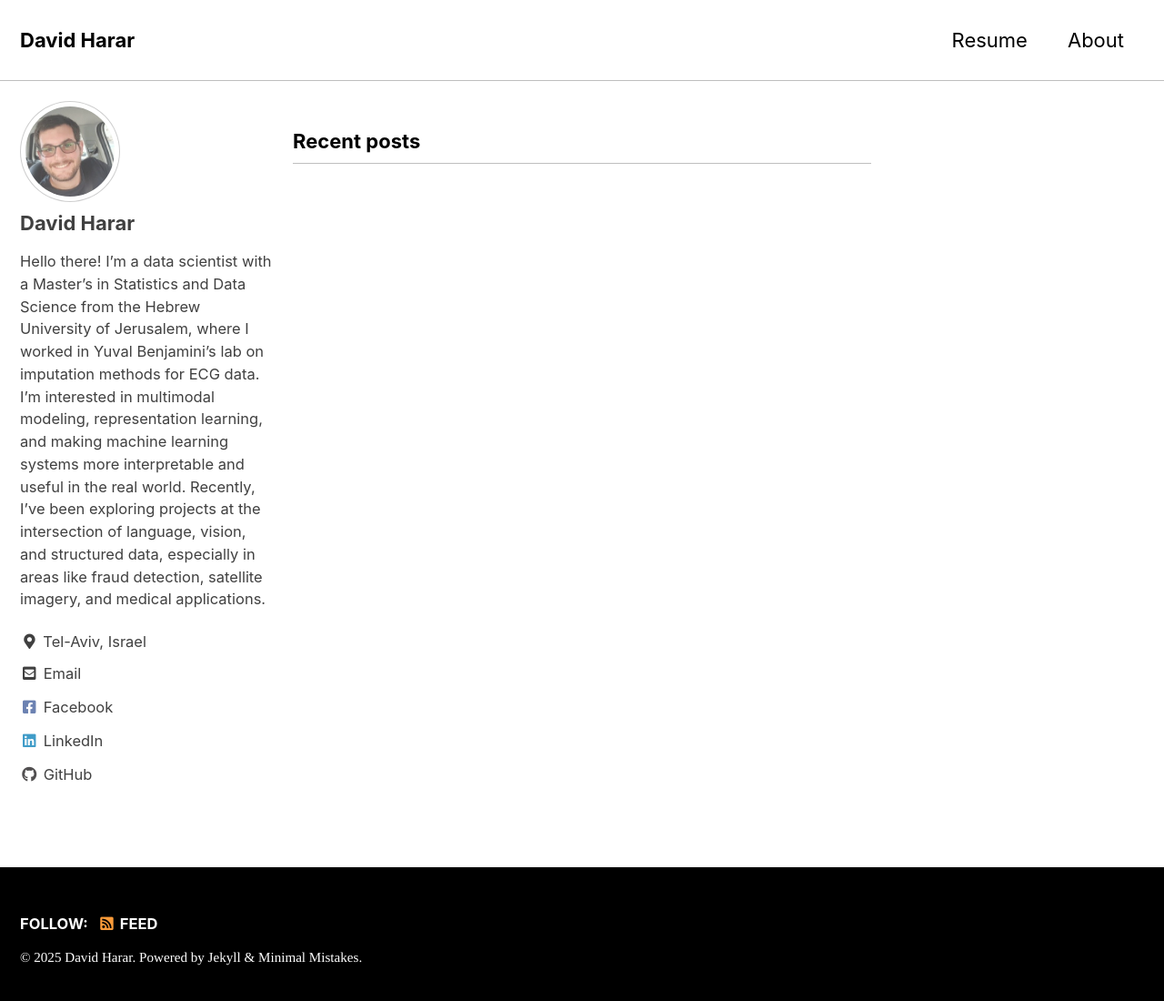
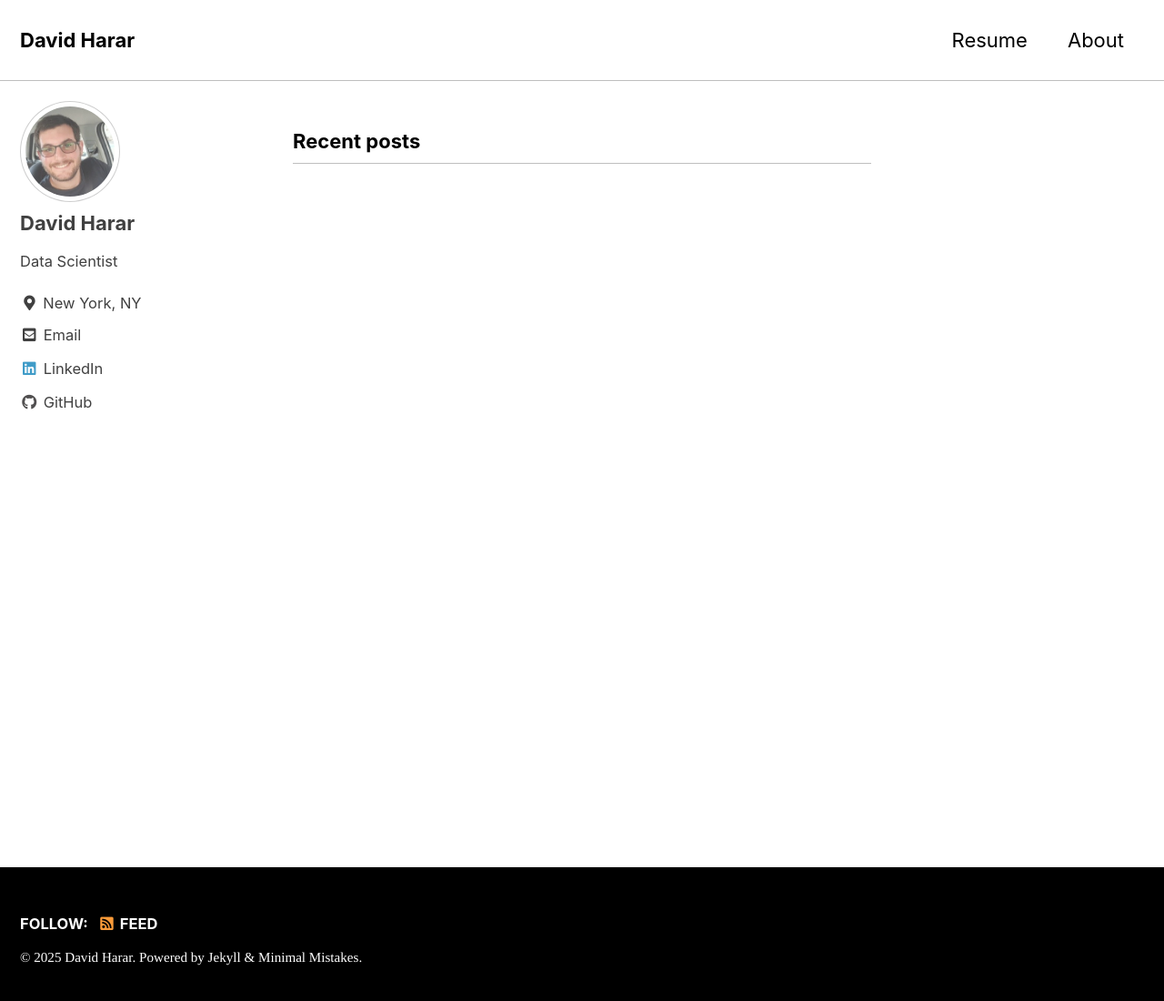
Before and after one commit to DavidHarar/DavidHarar.github.io, a Jekyll site: the page built from index.html, in a window 1280 px wide and 1108 px high. Shown: the top 1100 px of the window at 91% size. Built offline with Jekyll 4.4.1, drawn with Linux system fonts in a browser that asks for light colours; cached includes are drawn as plain includes; the list of posts is cut into pages by our own code.

Commit message:
MOD: congf

```diff
--- a/_config.yml
+++ b/_config.yml
@@ -95,17 +95,17 @@ analytics:
 author:
   name             : "David Harar"
   avatar           : /assets/images/bio-photo.jpg
-  bio              : "Hello there! I’m a data scientist with a Master’s in Statistics and Data Science from the Hebrew University of Jerusalem, where I worked in Yuval Benjamini’s lab on imputation methods for ECG data. I’m interested in multimodal modeling, representation learning, and making machine learning systems more interpretable and useful in the real world. Recently, I’ve been exploring projects at the intersection of language, vision, and structured data, especially in areas like fraud detection, satellite imagery, and medical applications."
-  location         : "Tel-Aviv, Israel"
+  bio              : "Data Scientist"
+  location         : "New York, NY"
   employer         :
   googlescholar    :
-  email            : "dudu.harar@gmail.com"
+  email            : "Dudu.Harar@gmail.com"
   uri              :
   bitbucket        :
   codepen          :
   dribbble         :
   flickr           :
-  facebook         : "david.harar"
+  facebook         :
   foursquare       :
   github           : "DavidHarar"
   google_plus      :
```
